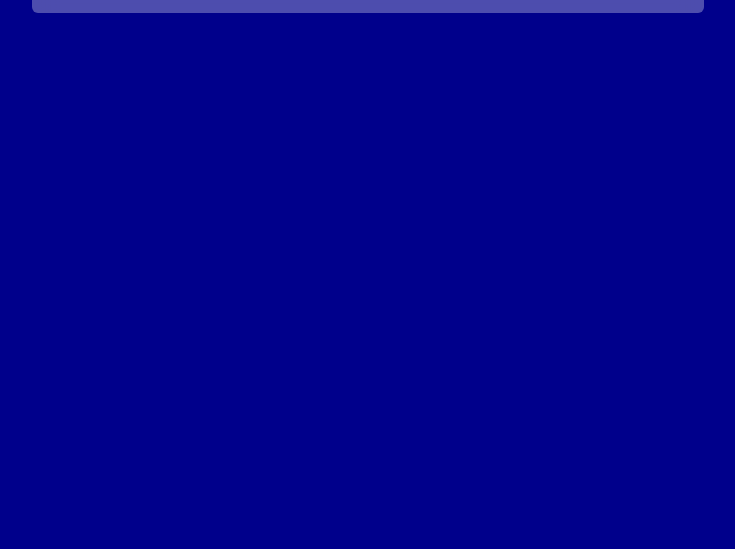
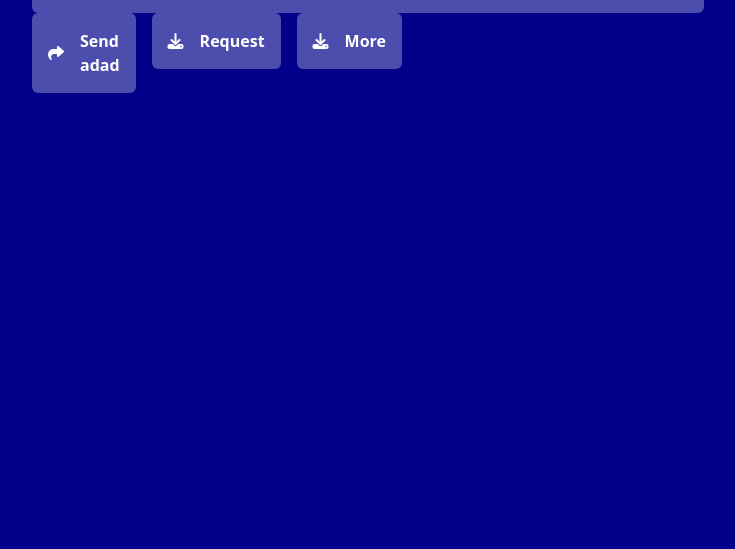
Before and after one commit to kilian-nagel/design-system, a website: page index.html in a window 1280 px wide. Shown: the part 251-800 px from the top of the page, without its empty margins (272-1007 px from the left). Drawn offline with Linux system fonts and the light colour scheme.

Commit message:
feat : add actions section and some styling

```diff
--- a/index.html
+++ b/index.html
@@ -36,6 +36,26 @@
                 </div>
             </div>
         </div>
+        <div class="actions max-w-2xl mx-auto flex gap-4 pt-7 justify-stretch">
+            <div class="send flex-1">
+                <div class="p-4 bg-white/30 backdrop-blur-md rounded-md flex items-center justify-center flex-col gap-4">
+                    <i class="fa-solid fa-share fa-md" style="color: #ffffff;"></i>
+                    <p>Send<br>adad<br></p>
+                </div>
+            </div>
+            <div class="request flex-1">
+                <div class="p-4 bg-white/30 backdrop-blur-md rounded-md flex items-center justify-center flex-col gap-4">
+                    <i class="fa-solid fa-download" style="color: #ffffff;"></i>
+                    <p>Request</p>
+                </div>
+            </div>
+            <div class="more flex-1">
+                <div class="p-4 bg-white/30 backdrop-blur-md rounded-md flex items-center justify-center flex-col gap-4">
+                    <i class="fa-solid fa-download" style="color: #ffffff;"></i>
+                    <p>More</p>
+                </div>
+            </div>
+        </div>
     </main>
 
     <script src="https://kit.fontawesome.com/1468460d46.js" crossorigin="anonymous"></script>
```
